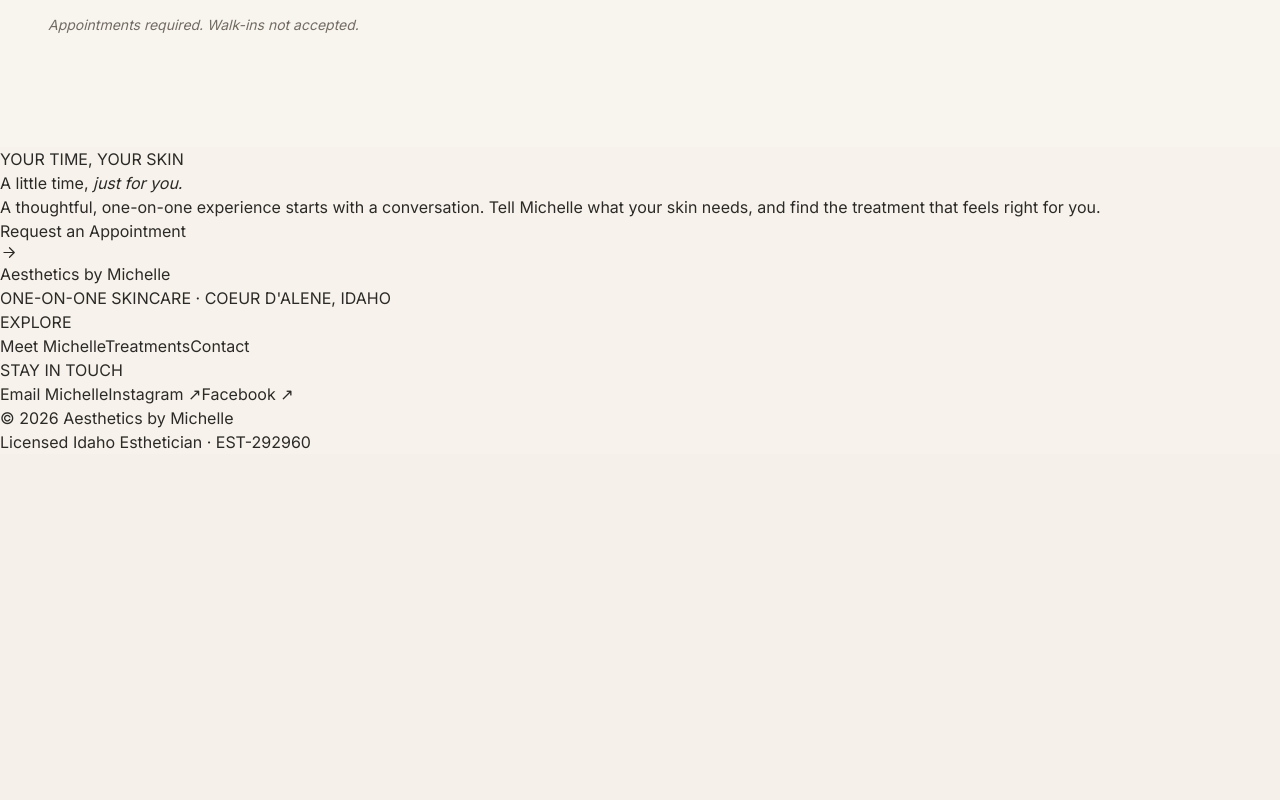
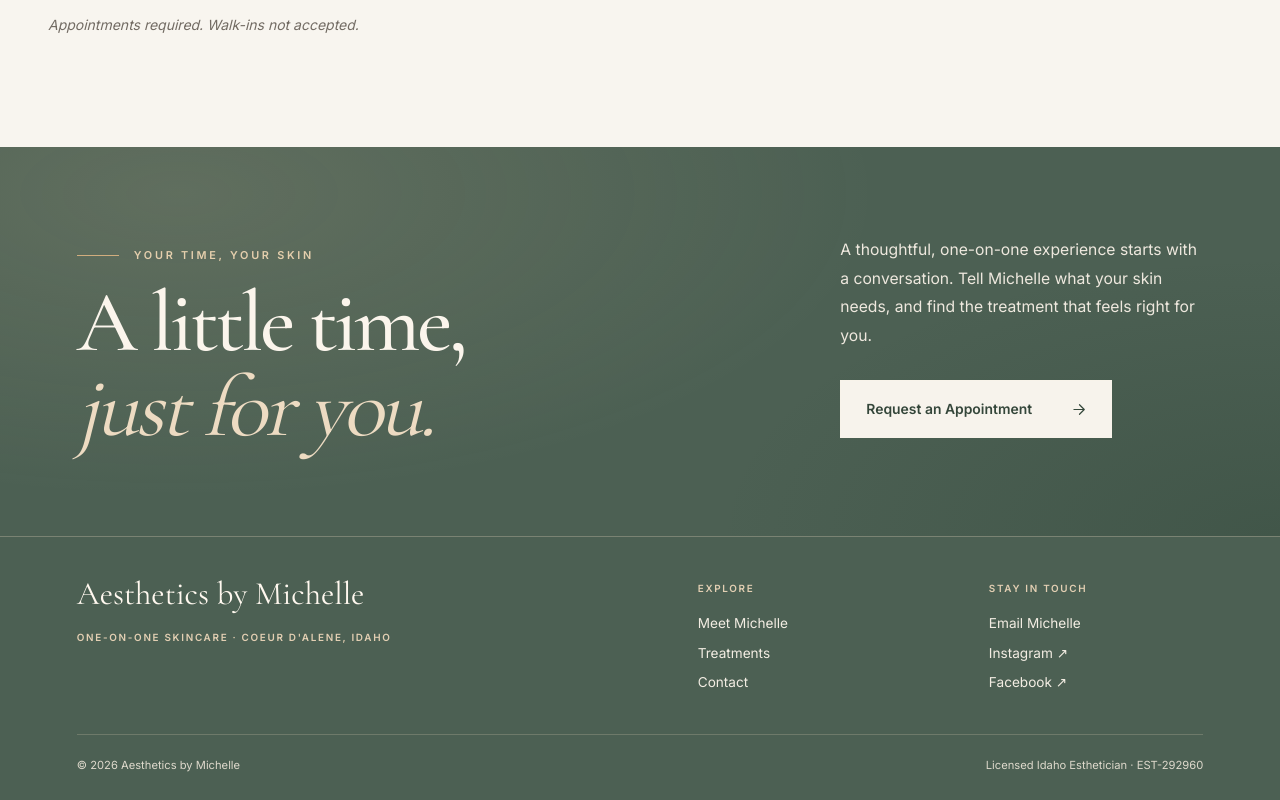
Before and after one commit to Unchainedmindprompts/Aesthetics-by-Michelle, a Next.js app: page / in a window 1280 px wide. Shown: the part 3994-4794 px from the top of the page. Before the commit the page ends 4448 px from the top, so only its background shows below. Built offline with nearby package versions, Linux system fonts and the light colour scheme.

Commit message:
Unify bottom CTA and footer with compact editorial sage design

```diff
--- a/app/globals.css
+++ b/app/globals.css
@@ -917,3 +917,252 @@ body {
 .visit-studio-palette dl dd {
   color: #5e705f;
 }
+
+
+/* Editorial closing: a single continuous ending, without the old footer gap. */
+.home-closing,
+.editorial-footer {
+  background-color: #4c6053;
+  color: #f8f2e8;
+}
+
+.home-closing {
+  position: relative;
+  isolation: isolate;
+  overflow: hidden;
+}
+
+.home-closing::before {
+  content: "";
+  position: absolute;
+  z-index: -1;
+  inset: 0;
+  pointer-events: none;
+  background:
+    radial-gradient(ellipse 70% 100% at 14% 12%, rgba(232, 206, 169, .13), transparent 78%),
+    radial-gradient(ellipse 55% 90% at 100% 100%, rgba(34, 57, 44, .26), transparent 80%);
+}
+
+.home-closing__inner {
+  display: grid;
+  grid-template-columns: minmax(0, 1.3fr) minmax(0, .7fr);
+  align-items: end;
+  gap: clamp(50px, 7vw, 140px);
+  max-width: 1360px;
+  margin: 0 auto;
+  padding: clamp(70px, 7vw, 110px) clamp(27px, 6vw, 90px) clamp(72px, 7vw, 110px);
+}
+
+.home-closing__eyebrow {
+  display: flex;
+  align-items: center;
+  gap: 15px;
+  color: #e5cfad;
+  font-family: var(--font-inter), sans-serif;
+  font-size: .68rem;
+  font-weight: 600;
+  letter-spacing: .25em;
+  line-height: 1.6;
+}
+
+.home-closing__eyebrow span {
+  display: block;
+  width: 42px;
+  height: 1px;
+  background: #d1ad7e;
+}
+
+.home-closing__heading {
+  max-width: 770px;
+  margin: 21px 0 0;
+  color: #fbf5ec;
+  font-family: var(--font-cormorant), Georgia, serif;
+  font-size: clamp(4.15rem, 6.75vw, 8.2rem);
+  font-weight: 500;
+  letter-spacing: -.041em;
+  line-height: .89;
+  text-wrap: balance;
+}
+
+.home-closing__heading em {
+  display: block;
+  margin-top: .09em;
+  color: #eddbc2;
+  font-weight: 400;
+  font-style: italic;
+}
+
+.home-closing__invitation {
+  padding-bottom: 8px;
+}
+
+.home-closing__invitation p {
+  max-width: 380px;
+  color: #eee8de;
+  font-family: var(--font-inter), sans-serif;
+  font-size: clamp(.98rem, 1.22vw, 1.09rem);
+  line-height: 1.82;
+}
+
+.home-closing__button {
+  display: inline-flex;
+  align-items: center;
+  justify-content: space-between;
+  gap: clamp(22px, 3vw, 55px);
+  min-height: 58px;
+  margin-top: 30px;
+  padding: 14px 22px 14px 25px;
+  background: #f7f3ec;
+  color: #34463a;
+  border: 1px solid rgba(249, 244, 234, .88);
+  font-family: var(--font-inter), sans-serif;
+  font-size: .87rem;
+  font-weight: 600;
+  text-decoration: none;
+  transition: background .25s ease, transform .25s ease;
+}
+
+.home-closing__button:hover {
+  background: #e8d6bd;
+  transform: translateY(-2px);
+}
+
+.home-closing__button:focus-visible {
+  outline: 2px solid #e8d6bd;
+  outline-offset: 4px;
+}
+
+.editorial-footer {
+  margin-top: 0;
+  border-top: 1px solid rgba(242, 225, 201, .27);
+}
+
+.editorial-footer__inner {
+  max-width: 1360px;
+  margin: 0 auto;
+  padding: 40px clamp(27px, 6vw, 90px) 26px;
+}
+
+.editorial-footer__main {
+  display: grid;
+  grid-template-columns: minmax(0, 1.65fr) minmax(0, .65fr) minmax(0, .65fr);
+  gap: clamp(34px, 6vw, 98px);
+  padding-bottom: 41px;
+}
+
+.editorial-footer__brand-name {
+  display: inline-block;
+  color: #fff8ef;
+  font-family: var(--font-cormorant), Georgia, serif;
+  font-size: clamp(1.9rem, 2.55vw, 3.2rem);
+  line-height: 1.05;
+  text-decoration: none;
+  transition: color .2s ease;
+}
+
+.editorial-footer__brand p,
+.editorial-footer__links > p {
+  margin-top: 18px;
+  color: #e3cfb3;
+  font-family: var(--font-inter), sans-serif;
+  font-size: .62rem;
+  font-weight: 600;
+  letter-spacing: .17em;
+  line-height: 1.7;
+}
+
+.editorial-footer__links {
+  display: flex;
+  flex-direction: column;
+  align-items: flex-start;
+  gap: 10px;
+  font-family: var(--font-inter), sans-serif;
+}
+
+.editorial-footer__links > p {
+  margin: 3px 0 7px;
+}
+
+.editorial-footer__links a {
+  color: #f3ede3;
+  font-family: var(--font-inter), sans-serif;
+  font-size: .85rem;
+  line-height: 1.45;
+  text-decoration: none;
+  transition: color .2s ease;
+}
+
+.editorial-footer__links a:hover,
+.editorial-footer__brand-name:hover {
+  color: #edcf9f;
+}
+
+.editorial-footer a:focus-visible {
+  outline: 2px solid #edcf9f;
+  outline-offset: 5px;
+}
+
+.editorial-footer__base {
+  display: flex;
+  align-items: center;
+  justify-content: space-between;
+  gap: 18px;
+  padding-top: 22px;
+  border-top: 1px solid rgba(242, 225, 201, .2);
+  color: #ded9cc;
+  font-family: var(--font-inter), sans-serif;
+  font-size: .7rem;
+  line-height: 1.55;
+}
+
+@media (max-width: 900px) {
+  .home-closing__inner {
+    gap: 35px;
+    grid-template-columns: 1fr;
+    align-items: start;
+    padding-top: 78px;
+    padding-bottom: 78px;
+  }
+  .home-closing__heading {
+    font-size: clamp(4.8rem, 10vw, 7.6rem);
+  }
+  .home-closing__invitation p { max-width: 520px; }
+  .editorial-footer__main {
+    grid-template-columns: minmax(0, 1.4fr) minmax(0, 1fr);
+  }
+  .editorial-footer__brand { grid-column: 1 / -1; }
+}
+
+@media (max-width: 600px) {
+  .home-closing__inner {
+    padding: 66px 24px 69px;
+    gap: 31px;
+  }
+  .home-closing__eyebrow { letter-spacing: .14em; font-size: .61rem; }
+  .home-closing__eyebrow span { width: 25px; }
+  .home-closing__heading {
+    margin-top: 18px;
+    font-size: clamp(3.85rem, 14vw, 5.5rem);
+  }
+  .home-closing__invitation p { font-size: .98rem; line-height: 1.75; }
+  .home-closing__button { margin-top: 22px; }
+  .editorial-footer__inner { padding: 30px 24px 24px; }
+  .editorial-footer__main {
+    grid-template-columns: 1fr 1fr;
+    column-gap: 17px;
+    row-gap: 30px;
+    padding-bottom: 29px;
+  }
+  .editorial-footer__brand-name { font-size: 2.3rem; }
+  .editorial-footer__brand p { margin-top: 9px; font-size: .56rem; }
+  .editorial-footer__links > p { font-size: .59rem; }
+  .editorial-footer__base { display: block; font-size: .67rem; }
+  .editorial-footer__base p + p { margin-top: 6px; }
+}
+
+@media (prefers-reduced-motion: reduce) {
+  .home-closing__button,
+  .editorial-footer__brand-name,
+  .editorial-footer__links a { transition: none; }
+  .home-closing__button:hover { transform: none; }
+}
```
